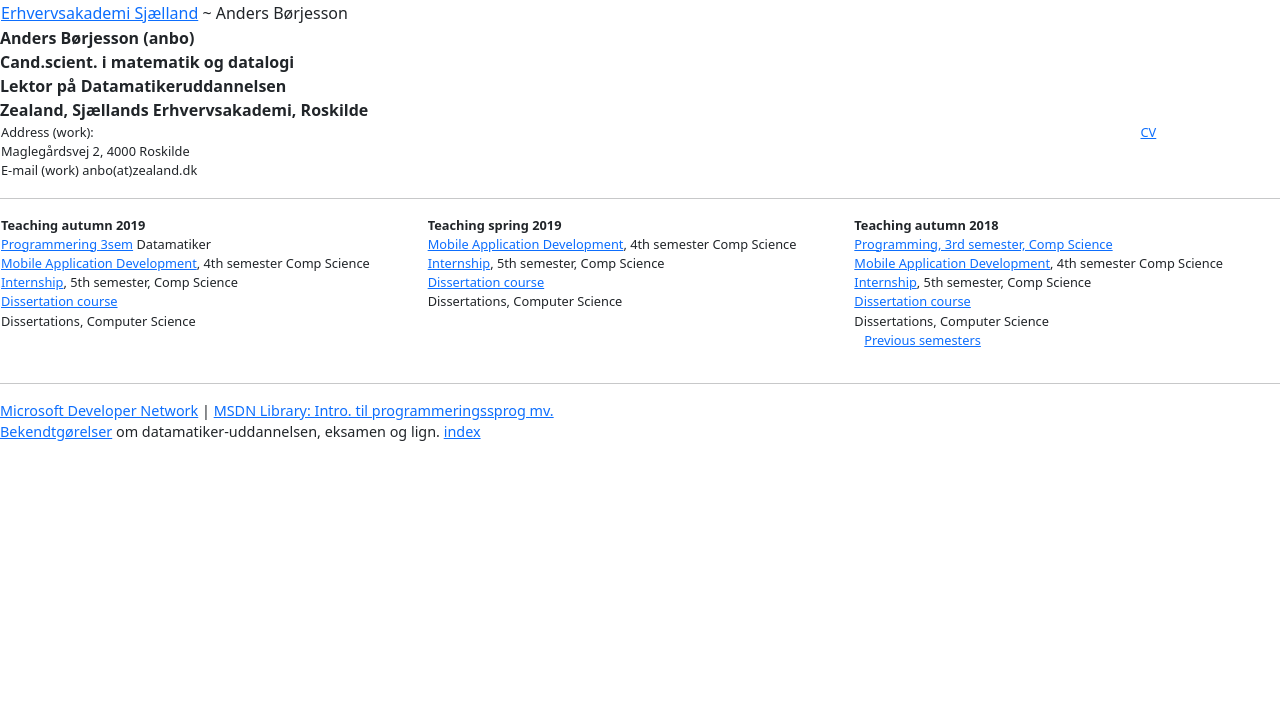
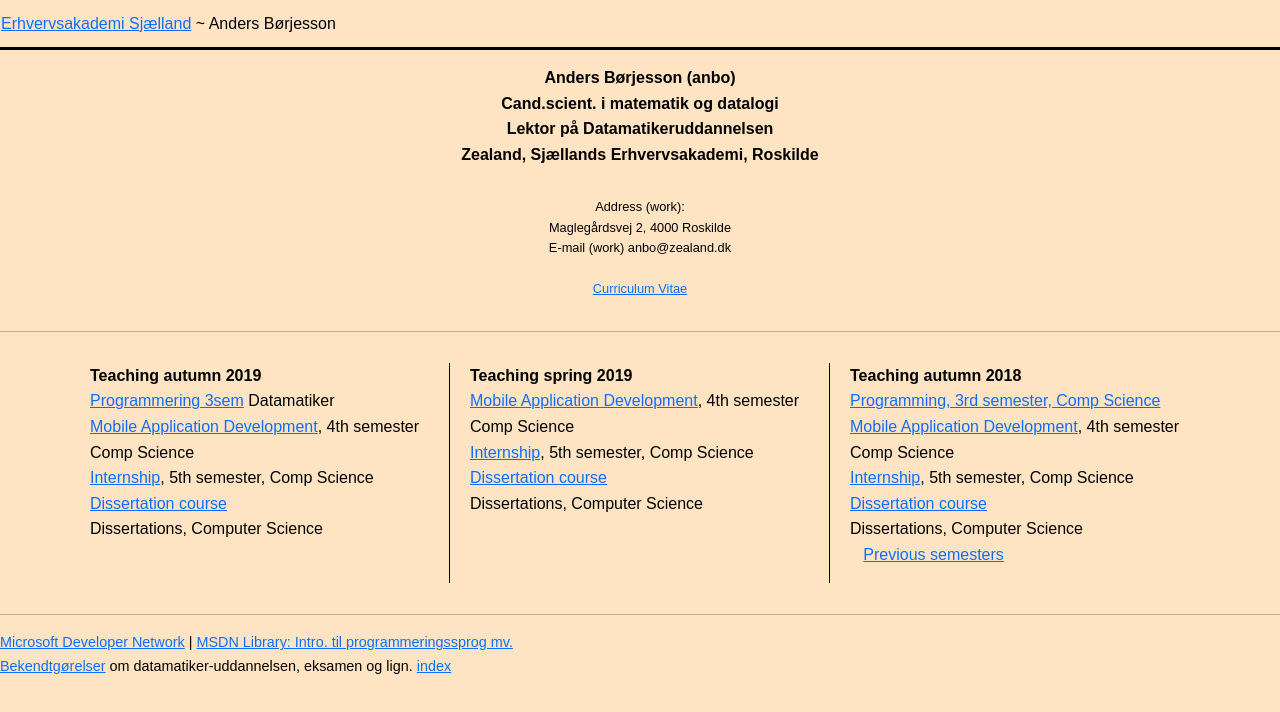
Before and after one commit to Finsby1/Opg3, a plain HTML site: page index.html in a window 1280 px wide. Drawn offline with nearby package versions, Linux system fonts and the light colour scheme.

Commit message:
finished

```diff
--- a/index.html
+++ b/index.html
@@ -1,83 +1,92 @@
 <!DOCTYPE html>
-
 <html lang="da">
 <head>
-<meta http-equiv="Content-Type" content="text/html; charset=utf-8" />
-<meta name="Author" content="Anders B&oslash;rjesson" />
-<meta name="Description" content="Anders B&oslash;rjessons hjemmeside" />
-<meta name="KeyWords" content="Anders B&oslash;rjesson, Borjesson, Boerjesson, datalog, JSP, servlet, Roskilde Handelsskole, datamatiker, DMU" />
+    <meta charset="utf-8">
+    <meta name="author" content="Anders Børjesson">
+    <meta name="description" content="Anders Børjessons hjemmeside">
+    <meta name="keywords" content="Anders Børjesson, Borjesson, Boerjesson, datalog, JSP, servlet, Roskilde Handelsskole, datamatiker, DMU">
     <title>Anders Børjesson</title>
     <link href="https://cdn.jsdelivr.net/npm/bootstrap@5.2.3/dist/css/bootstrap.min.css" rel="stylesheet" integrity="sha384-rbsA2VBKQhggwzxH7pPCaAqO46MgnOM80zW1RWuH61DGLwZJEdK2Kadq2F9CUG65" crossorigin="anonymous">
-<link rel="stylesheet" type="text/css" href="/misc/abstyle.css" />
+    <link rel="stylesheet" type="text/css" href="/styles.css">
 </head>
 <body>
-<table class="toptekst" style="width:100%">
+    <table class="header" style="width:100%">
         <tr>
-    <td><a href="http://www.easj.dk/">Erhvervsakademi Sjælland</a> ~
-      Anders B&oslash;rjesson </td>
+            <td>
+                <a href="http://www.easj.dk/">Erhvervsakademi Sjælland</a> ~ Anders Børjesson
+            </td>
         </tr>
     </table>
-<div class="center"><strong> Anders B&oslash;rjesson (anbo)<br>
+
+    <div class="center">
+        <strong>
+            Anders Børjesson (anbo)<br>
             Cand.scient. i matematik og datalogi<br>
-Lektor p&aring; Datamatikeruddannelsen<br>
-Zealand, Sjællands Erhvervsakademi, Roskilde</strong></div>
-<table style="font-size:80%; width:100%">
-  <tr>
-    <td>Address (work):<br />
-      Maglegårdsvej 2, 4000 Roskilde<br />
-      E-mail (work) anbo(at)zealand.dk </td>
-    <td style="vertical-align:top"><a href="cv/">CV</a><!--br />
-        <a href="schedule/index.asp">Weekly schedule</a><br /-->
-      &nbsp;</td>
-  </tr>
-</table>
-<hr style="width: 100%; font-size:80%" />
-<table style="font-size:80%; width:100%" >
-  <tr>
-	  <td style="vertical-align:baseline"><p> <strong>Teaching autumn 2019</strong><br>
-		  <a href="https://docs.google.com/document/d/e/2PACX-1vQnP5GDXd2YmuUapbnNgaUAK-4gsDtZGDl-qZT-g3xsUCSvPhfr1OTdo7esf_b3qm3ypfQSwMuz5Mab/pub">Programmering 3sem</a> Datamatiker <br />
+            Lektor på Datamatikeruddannelsen<br>
+            Zealand, Sjællands Erhvervsakademi, Roskilde
+        </strong>
+    </div>
+
+    <div class="center" style="font-size:80%">
+        Address (work):<br>
+        Maglegårdsvej 2, 4000 Roskilde<br>
+        E-mail (work) anbo@zealand.dk<br><br>
+        <a href="cv/">Curriculum Vitae</a>
+    </div>
+
+    <hr style="width: 100%; font-size:80%">
+
+    <!-- Responsive Grid Layout -->
+    <div class="container" style="padding-top: 15px; padding-bottom: 15px;">
+        <div class="row">
+            <div class="col-12 col-md-4">
+                <p>
+                    <strong>Teaching autumn 2019</strong><br>
+                    <a href="https://docs.google.com/document/d/e/2PACX-1vQnP5GDXd2YmuUapbnNgaUAK-4gsDtZGDl-qZT-g3xsUCSvPhfr1OTdo7esf_b3qm3ypfQSwMuz5Mab/pub">Programmering 3sem</a> Datamatiker<br>
                     <a href="https://docs.google.com/document/d/e/2PACX-1vQSdR7ZSr7DfFCc8SC0tSqz8VaLKHN8LCGRmfxTFVnl1GgkHnk_Wr_-7r_Lr5EX-qpOt7sBzo6SmHH0/pub">Mobile Application Development</a>, 4th semester Comp Science<br>
-      <!--a href="election2018spring/index.html">Valgfags-valg</a><br-->
+                    <!-- <a href="election2018spring/index.html">Valgfags-valg</a><br> -->
                     <a href="internship/index.html">Internship</a>, 5th semester, Comp Science<br>
-		   <a href="dissertation2020spring/">Dissertation course</a> <br />
+                    <a href="dissertation2020spring/">Dissertation course</a><br>
+                    Dissertations, Computer Science
+                </p>
+            </div>
+            <div class="col-12 col-md-4">
+                <p>
+                    <strong>Teaching spring 2019</strong><br>
+                    <a href="mobile2019spring/index.html">Mobile Application Development</a>, 4th semester Comp Science<br>
+                    <!-- <a href="election2018autumn/index.html">Valgfags-valg</a><br> -->
+                    <a href="internship/index.html">Internship</a>, 5th semester, Comp Science<br>
+                    <a href="dissertation2019spring/">Dissertation course</a><br>
+                    Dissertations, Computer Science
+                </p>
+            </div>
+            <div class="col-12 col-md-4">
+                <p>
+                    <b>Teaching autumn 2018</b><br>
+                    <a href="prog3_2018autumn/index.html">Programming, 3rd semester, Comp Science</a><br>
+                    <a href="mobile2018autumn/index.html">Mobile Application Development</a>, 4th semester Comp Science<br>
+                    <!-- <a href="election2018autumn/index.html">Valgfags-valg</a><br> -->
+                    <a href="internship/index.html">Internship</a>, 5th semester, Comp Science<br>
+                    <a href="dissertation2018autumn/">Dissertation course</a><br>
                     Dissertations, Computer Science<br>
-    </p></td>
-    <td style="vertical-align:baseline"><p><strong>Teaching spring 2019</strong><br>
-        <a href="mobile2019spring/index.html"> Mobile Application Development</a>, 4th semester Comp Science<br>
-        <!--a href="election2018autumn/index.html">Valgfags-valg</a><br /-->
-        <a href="internship/index.html">Internship</a>, 5th semester, Comp Science<br>
-        <a href="dissertation2019spring/">Dissertation course</a>
-        <br />
-      Dissertations, Computer Science</p></td>
-    <td style="vertical-align:baseline"><p><b>Teaching autumn 2018</b><br />
-		<a href="prog3_2018autumn/index.html">Programming, 3rd semester, Comp Science</a><br />
-		<a href="mobile2018autumn/index.html">
-        Mobile Application Development</a>, 4th semester Comp Science<br>
-        <!--a href="election2018autumn/index.html">Valgfags-valg</a><br /-->
-        <a href="internship/index.html">Internship</a>, 5th semester, Comp Science<br>
-        <a href="dissertation2018autumn/">Dissertation course</a>
-        <br />
-    Dissertations, Computer Science<br />
                     &nbsp;&nbsp; <a href="undervisning/">Previous semesters</a>
-	</p></td>
+                </p>
+            </div>
+        </div>
+    </div>
 
-  </tr>
-</table>
-<hr />
+    <hr>
     <p style="font-size:90%">
         <!--
-     <a href="http://download.oracle.com/javase/7/docs/api/">Java J2SE 7 API docs</a>|
-     <a href="http://download.oracle.com/javaee/6/api/">Java J2EE 6.0 API docs
-		</a>|
-     <a href="http://download.oracle.com/javase/tutorial/">The Java
-		SE Tutorial
-		</a>|
-     <a href="http://download.oracle.com/javase/tutorial/uiswing/TOC.html">The
-		Swing Tutorial</a> |
-     <a href="http://www.oracle.com/technetwork/java/javaee/documentation/index.html">The J2EE Tutorial
-		</a><br />
+        <a href="http://download.oracle.com/javase/7/docs/api/">Java J2SE 7 API docs</a> |
+        <a href="http://download.oracle.com/javaee/6/api/">Java J2EE 6.0 API docs</a> |
+        <a href="http://download.oracle.com/javase/tutorial/">The Java SE Tutorial</a> |
+        <a href="http://download.oracle.com/javase/tutorial/uiswing/TOC.html">The Swing Tutorial</a> |
+        <a href="http://www.oracle.com/technetwork/java/javaee/documentation/index.html">The J2EE Tutorial</a><br>
         -->
-  <a href="https://msdn.microsoft.com/en-us/default.aspx">Microsoft Developer Network</a> | <a href="https://msdn.microsoft.com/en-us/library/default.aspx">MSDN Library: Intro. til programmeringssprog mv. </a> <br />
-  <a href="bekendtgoerelser/">Bekendtg&oslash;relser</a> om datamatiker-uddannelsen, eksamen og lign. <a href="index.htm">index</a></p>
+        <a href="https://msdn.microsoft.com/en-us/default.aspx">Microsoft Developer Network</a> |
+        <a href="https://msdn.microsoft.com/en-us/library/default.aspx">MSDN Library: Intro. til programmeringssprog mv.</a><br>
+        <a href="bekendtgoerelser/">Bekendtgørelser</a> om datamatiker-uddannelsen, eksamen og lign. <a href="index.htm">index</a>
+    </p>
 </body>
 </html>
--- a/styles.css
+++ b/styles.css
@@ -0,0 +1,39 @@
+
+body{
+    font-family: 'Arial', sans-serif;
+    line-height: 1.6;
+    color: black;
+    background-color: bisque;
+}
+
+.header {
+    color: black;
+    padding-top: 20px;
+    min-height: 50px;
+    border-bottom: black 3px solid;
+}
+
+.center {
+    padding-top: 15px;
+    padding-bottom: 15px;
+    text-align: center;
+}
+
+.container {
+    display: flex;
+    justify-content: space-between;
+    padding-top: 15px;
+    padding-bottom: 15px;
+}
+.col-12.col-md-4 {
+    position: relative;
+    padding: 0 20px; /* Adjust padding as needed */
+}
+.col-12.col-md-4:not(:last-child)::after {
+    content: '';
+    position: absolute;
+    top: 0;
+    right: 0;
+    height: 100%;
+    border-right: 1px solid #000;
+}
```
Lines whose indentation alone changed are shown as unchanged.
